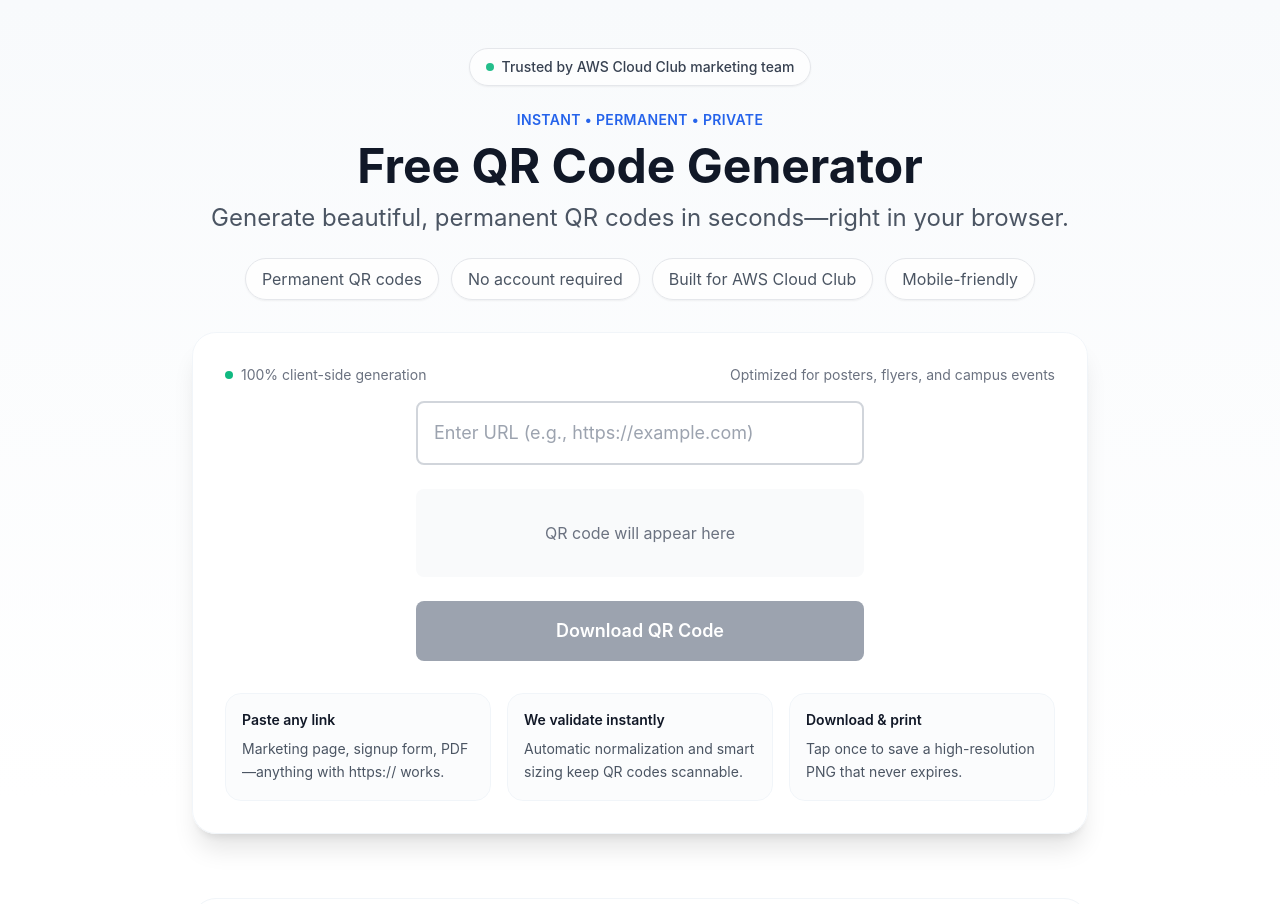
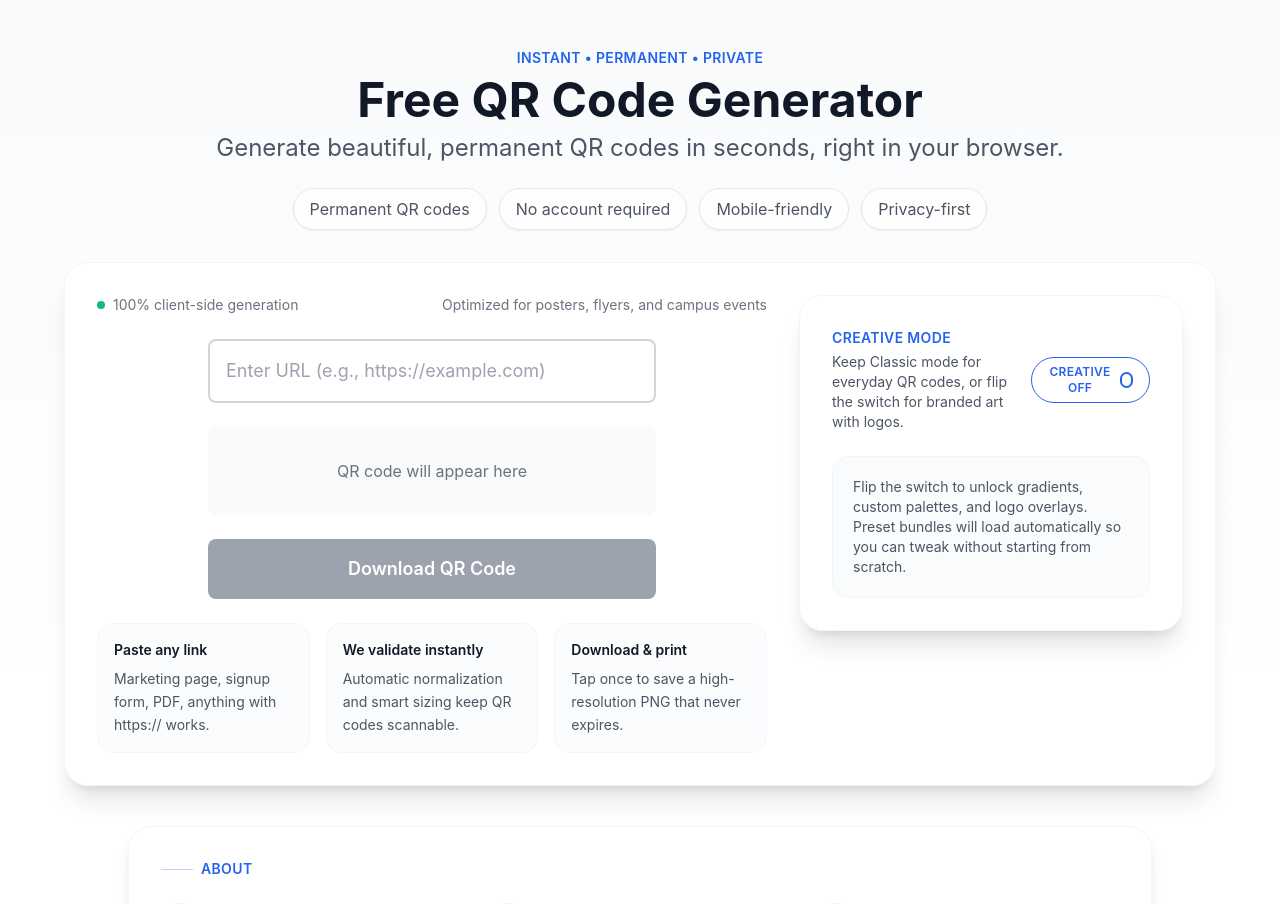
Before and after one commit to DavidSantosTXUSA/FreeQRWebsite, a React (Vite) app: page / in a window 1280 px wide. Shown: the top 904 px of the page. Built offline with nearby package versions, Linux system fonts and the light colour scheme.

Commit message:
UX upgrades.

```diff
--- a/src/App.tsx
+++ b/src/App.tsx
@@ -24,7 +24,7 @@ function App() {
     () => [
       {
         title: 'Paste any link',
-        description: 'Marketing page, signup form, PDF—anything with https:// works.',
+        description: 'Marketing page, signup form, PDF, anything with https:// works.',
       },
       {
         title: 'We validate instantly',
@@ -95,9 +95,10 @@ function App() {
     <div className="min-h-screen bg-gradient-to-b from-slate-50 via-white to-white text-gray-900">
       <Header />
       <main className="px-4 pb-16">
-        <section className="max-w-4xl mx-auto space-y-10">
-          <div className="bg-white/90 backdrop-blur-sm border border-slate-100 rounded-3xl shadow-xl p-6 md:p-8 space-y-8">
-            <div className="space-y-4">
+        <div className="max-w-6xl mx-auto space-y-10">
+          <div className="bg-white/90 backdrop-blur-sm border border-slate-100 rounded-3xl shadow-xl p-6 md:p-8">
+            <div className="flex flex-col lg:flex-row gap-8">
+              <div className="flex-1 space-y-6">
                 <div className="flex flex-wrap items-center justify-between gap-3 text-sm text-gray-500">
                   <span className="inline-flex items-center gap-2">
                     <span className="h-2 w-2 rounded-full bg-success" aria-hidden="true" />
@@ -105,7 +106,6 @@ function App() {
                   </span>
                   <span>Optimized for posters, flyers, and campus events</span>
                 </div>
-              <div className="space-y-6">
                 <URLInput value={url} onChange={handleURLChange} onValidURL={handleValidURL} />
                 <QRCodePreview
                   qrCode={qrCode}
@@ -116,9 +116,6 @@ function App() {
                 <DownloadButton qrCode={qrCode} onDownload={handleDownload} />
                 <ErrorMessage message={error || ''} />
                 <SuccessFeedback message={downloadSuccess} />
-              </div>
-            </div>
-
                 <div className="grid gap-4 md:grid-cols-3">
                   {steps.map((step) => (
                     <div
@@ -131,8 +128,7 @@ function App() {
                   ))}
                 </div>
               </div>
-        </section>
-        <section className="max-w-4xl mx-auto mt-16">
+              <div className="w-full lg:w-96">
                 <CreativeControls
                   enabled={creativeMode}
                   onToggle={setCreativeMode}
@@ -143,8 +139,9 @@ function App() {
                   styleOptions={styleOptions}
                   onStyleChange={handleStyleOptionsChange}
                 />
-        </section>
-        <div className="mt-16">
+              </div>
+            </div>
+          </div>
           <FeatureHighlights />
         </div>
       </main>
--- a/src/components/CreativeControls.tsx
+++ b/src/components/CreativeControls.tsx
@@ -108,7 +108,7 @@ export function CreativeControls({
 
   return (
     <section className="bg-white/90 border border-slate-100 rounded-3xl shadow-xl p-6 md:p-8 space-y-6">
-      <div className="flex flex-col md:flex-row md:items-center md:justify-between gap-4">
+      <div className="flex flex-col gap-4 sm:flex-row sm:items-center sm:justify-between">
         <div>
           <p className="text-sm font-semibold text-primary uppercase tracking-wide">Creative mode</p>
           <p className="text-gray-600 text-sm mt-1">
@@ -117,34 +117,30 @@ export function CreativeControls({
         </div>
         <button
           type="button"
-          className={`relative inline-flex h-12 w-28 items-center rounded-full border-2 transition-all ${
-            enabled
-              ? 'bg-primary/90 border-primary shadow-lg shadow-primary/30'
-              : 'bg-white border-primary text-primary'
+          onClick={() => onToggle(!enabled)}
+          className={`relative inline-flex items-center gap-2 rounded-full px-4 py-1.5 text-xs font-semibold uppercase tracking-wide transition-colors ${
+            enabled ? 'bg-primary text-white shadow-lg shadow-primary/30' : 'bg-white text-primary border border-primary'
           }`}
-          onClick={() => onToggle(!enabled)}
-          aria-pressed={enabled}
         >
+          {enabled ? 'Creative On' : 'Creative Off'}
           <span
-            className={`absolute inset-0 flex items-center text-xs font-semibold uppercase tracking-wide transition-all ${
-              enabled
-                ? 'justify-start text-white pl-4 pr-10'
-                : 'justify-end text-primary pr-4 pl-10'
-            }`}
-          >
-            {enabled ? 'On' : 'Off'}
-          </span>
-          <span
-            className={`inline-block h-9 w-9 transform rounded-full bg-white shadow-md transition-transform ${
-              enabled ? 'translate-x-12' : 'translate-x-1'
+            className={`h-4 w-4 rounded-full border-2 transition-colors ${
+              enabled ? 'border-white bg-white/20' : 'border-primary bg-transparent'
             }`}
           />
         </button>
       </div>
 
+      {!enabled && (
+        <div className="rounded-2xl border border-slate-100 bg-slate-50/80 p-5 text-sm text-gray-600">
+          Flip the switch to unlock gradients, custom palettes, and logo overlays. Preset bundles will load
+          automatically so you can tweak without starting from scratch.
+        </div>
+      )}
+
       {enabled && (
         <div className="space-y-6">
-          <div className="grid gap-4 md:grid-cols-3">
+          <div className="space-y-3">
             {stylePresets.map((preset) => {
               const active = preset.id === selectedPresetId;
               return (
@@ -152,19 +148,28 @@ export function CreativeControls({
                   key={preset.id}
                   type="button"
                   onClick={() => onPresetChange(preset.id)}
-                  className={`rounded-2xl border p-4 text-left transition-all ${
+                  className={`w-full rounded-2xl border px-4 py-3 text-left transition-all ${
                     active
-                      ? 'border-primary bg-primary/5 shadow-lg shadow-primary/10'
-                      : 'border-slate-200 hover:border-primary/50'
+                      ? 'border-primary bg-primary/5 shadow-lg shadow-primary/10 ring-1 ring-primary/30'
+                      : 'border-slate-200 hover:border-primary/50 hover:bg-slate-50'
                   }`}
                 >
-                  <div className="flex items-center justify-between">
-                    <h3 className="font-semibold text-gray-900">{preset.label}</h3>
-                    {active && (
-                      <span className="text-xs font-bold text-primary uppercase">Selected</span>
-                    )}
+                  <div className="flex items-start gap-3">
+                    <span
+                      className={`mt-1 h-3 w-3 rounded-full ${
+                        active ? 'bg-primary' : 'bg-slate-300'
+                      }`}
+                    />
+                    <div className="space-y-1">
+                      <div className="flex items-center gap-2">
+                        <h3 className="font-semibold text-gray-900">{preset.label}</h3>
+                        {active && (
+                          <span className="text-[10px] font-bold uppercase tracking-wide text-primary">Selected</span>
+                        )}
+                      </div>
+                      <p className="text-xs text-gray-600 leading-relaxed">{preset.description}</p>
+                    </div>
                   </div>
-                  <p className="mt-2 text-sm text-gray-600 leading-relaxed">{preset.description}</p>
                 </button>
               );
             })}
@@ -199,7 +204,7 @@ export function CreativeControls({
             )}
           </div>
 
-          <div className="grid gap-4 md:grid-cols-2">
+          <div className="grid gap-4 lg:grid-cols-2">
             <div className="rounded-2xl border border-slate-200 p-5 space-y-4">
               <div>
                 <p className="text-sm	font-semibold text-gray-900">Color palette</p>
@@ -271,6 +276,25 @@ export function CreativeControls({
                         className="w-full"
                       />
                     </label>
+                    <label className="text-xs font-semibold text-gray-600 flex items-center justify-between">
+                      Type
+                      <select
+                        value={styleOptions.gradient.type}
+                        onChange={(e) =>
+                          onStyleChange({
+                            ...styleOptions,
+                            gradient: {
+                              ...styleOptions.gradient!,
+                              type: e.target.value as 'linear' | 'radial',
+                            },
+                          })
+                        }
+                        className="ml-3 rounded-xl border border-slate-200 px-3 py-2 text-sm"
+                      >
+                        <option value="linear">Linear</option>
+                        <option value="radial">Radial</option>
+                      </select>
+                    </label>
                   </div>
                 )}
               </div>
--- a/src/components/FeatureHighlights.tsx
+++ b/src/components/FeatureHighlights.tsx
@@ -65,7 +65,7 @@ const FeatureHighlightsComponent = () => {
       <div className="max-w-5xl mx-auto bg-white/80 border border-gray-100 rounded-3xl shadow-lg p-6 md:p-8 space-y-6">
         <div className="flex items-center gap-2 text-sm font-semibold text-primary uppercase tracking-wide">
           <span className="h-px w-8 bg-primary/30" aria-hidden="true" />
-          Why builders prefer this tool
+          About
         </div>
         <div className="grid gap-6 md:grid-cols-3">
           {features.map((feature) => (
--- a/src/components/Header.tsx
+++ b/src/components/Header.tsx
@@ -3,25 +3,21 @@ import { memo } from 'react';
 const badges = [
   'Permanent QR codes',
   'No account required',
-  'Built for AWS Cloud Club',
   'Mobile-friendly',
+  'Privacy-first',
 ];
 
 export const Header = memo(() => {
   return (
     <header className="w-full px-4 pt-12 pb-8">
       <div className="max-w-4xl mx-auto text-center space-y-6">
-        <div className="inline-flex items-center gap-2 px-4 py-2 rounded-full bg-white/70 border border-gray-200 shadow-sm text-sm font-medium text-gray-700">
-          <span className="h-2 w-2 rounded-full bg-success animate-pulse" aria-hidden="true" />
-          Trusted by AWS Cloud Club marketing team
-        </div>
-        <div className="space-y-3">
+        <div className="space-y-2">
           <p className="text-primary font-semibold tracking-wide uppercase text-sm">Instant • Permanent • Private</p>
           <h1 className="text-3xl md:text-5xl font-bold text-gray-900 leading-tight">
             Free QR Code Generator
           </h1>
           <p className="text-lg md:text-2xl text-gray-600">
-            Generate beautiful, permanent QR codes in seconds—right in your browser.
+            Generate beautiful, permanent QR codes in seconds, right in your browser.
           </p>
         </div>
         <div className="flex flex-wrap justify-center gap-3 text-sm md:text-base text-gray-600">
--- a/src/data/stylePresets.ts
+++ b/src/data/stylePresets.ts
@@ -22,7 +22,7 @@ export const stylePresets: StylePreset[] = [
   {
     id: 'sunset',
     label: 'Sunset Gradient',
-    description: 'Warm gradient with rounded dots—perfect for event flyers.',
+    description: 'Warm gradient with rounded dots, perfect for event flyers.',
     options: {
       foregroundColor: '#FB923C',
       backgroundColor: '#FFF7ED',
--- a/src/types/qrStyles.ts
+++ b/src/types/qrStyles.ts
@@ -10,6 +10,7 @@ export interface StyledQRCodeOptions {
     type: 'linear' | 'radial';
     rotation?: number;
   };
+  logoSizePercent?: number;
   logoDataUrl?: string | null;
 }
 
--- a/src/utils/styledQrGeneration.ts
+++ b/src/utils/styledQrGeneration.ts
@@ -13,7 +13,7 @@ export async function generateStyledQRCode(url: string, options: StyledQRCodeOpt
       hideBackgroundDots: true,
       crossOrigin: 'anonymous',
       margin: 8,
-      imageSize: 0.2,
+      imageSize: options.logoSizePercent ? options.logoSizePercent / 100 : 0.2,
     },
     backgroundOptions: {
       color: options.backgroundColor,
```
Lines whose indentation alone changed are shown as unchanged.
